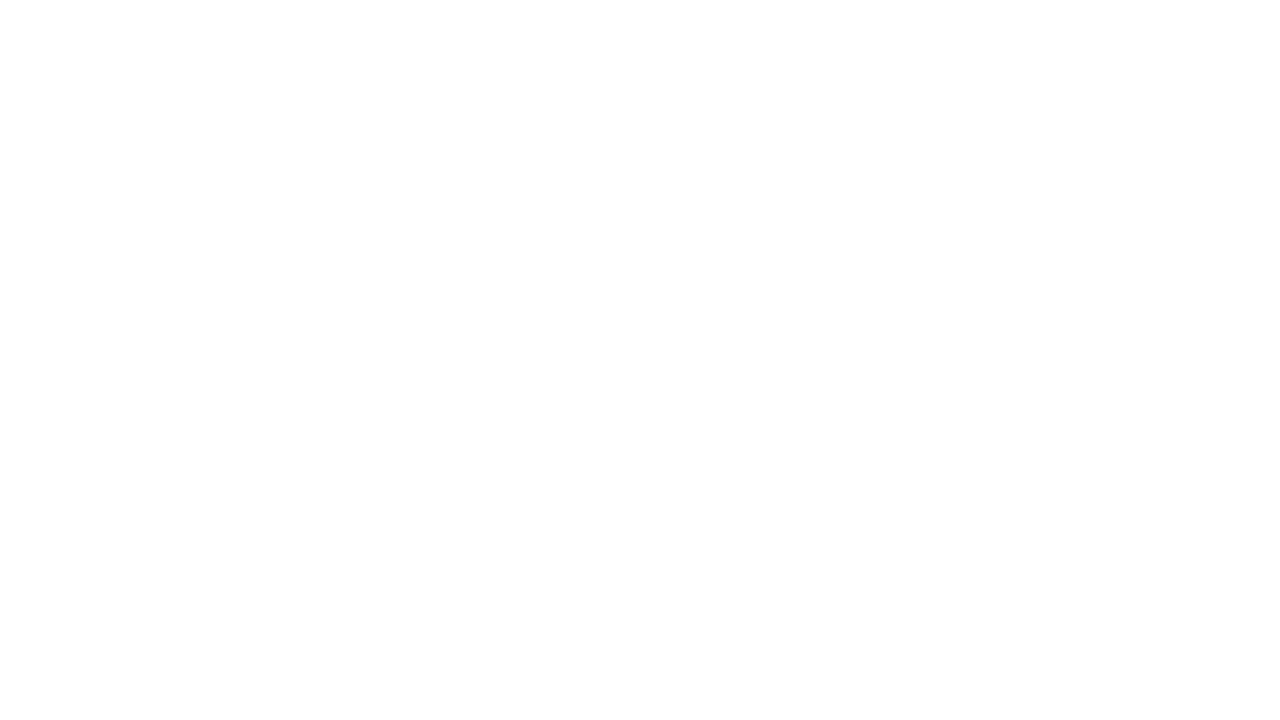
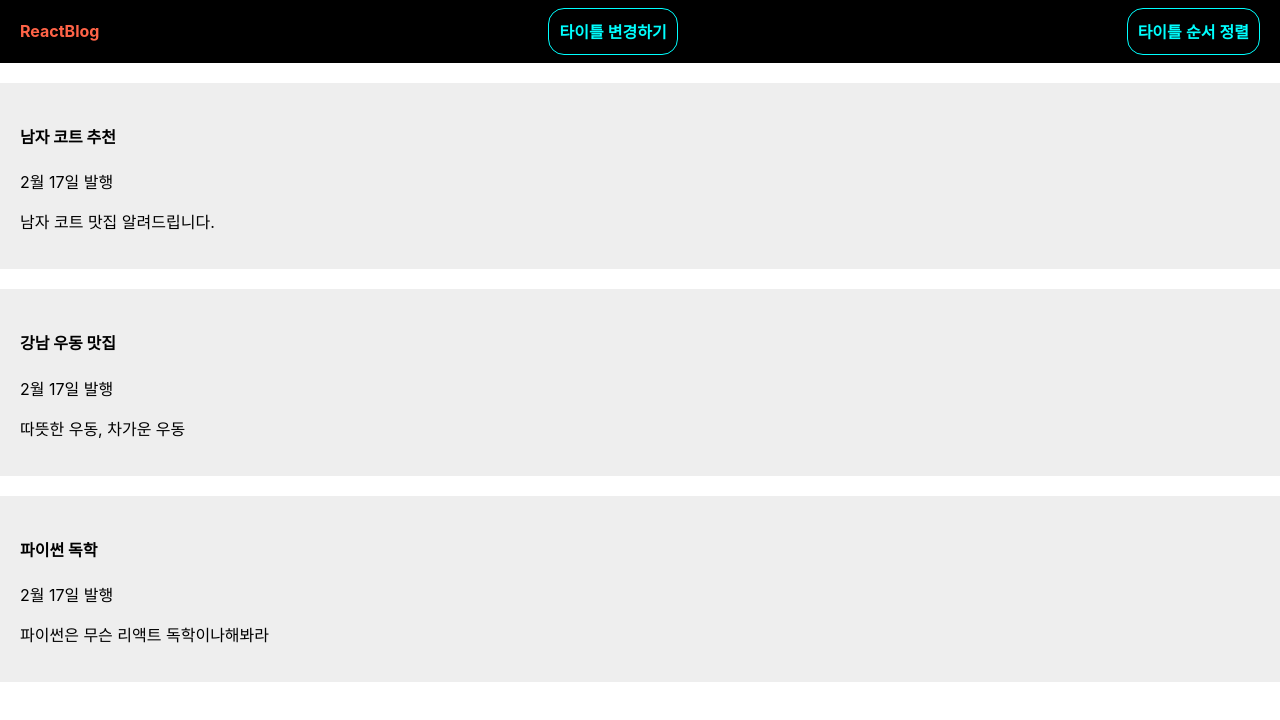
Before and after one commit to G1-H/react_study, a React (Create React App) app: page / in a window 1280 px wide. Shown: the top 720 px of the page. Built offline with nearby package versions, Linux system fonts and the light colour scheme.

Commit message:
코딩애플 유튜브 강의 간단 리액트 따라해보기

```diff
--- a/src/App.css
+++ b/src/App.css
@@ -1,5 +1,50 @@
 .App {
   text-align: center;
+}
+div {
+  box-sizing: border-box;
+}
+.list {
+  padding-left: 20px;
+  text-align: left;
+  border-bottom: 1px dotted black;
+}
+.black-nav {
+  display: flex;
+  background: black;
+  width: 100%;
+  color: white;
+  padding-left: 20px;
+  justify-content: space-between;
+  padding-right: 20px;
+}
+.titleChangeBtn {
+  display: flex;
+  justify-content: center;
+  align-items: center;
+  cursor: pointer;
+  border: 1px solid aqua;
+  border-radius: 1rem;
+  padding: 2px 10px 2px 10px;
+  margin-top: 0.5rem;
+  margin-bottom: 0.5rem;
+}
+.titleChangeBtn span {
+  color: aqua;
+  font-weight: bold;
+  font-family: Georgia, "Times New Roman", Times, serif;
+}
+.post {
+  margin-top: 20px;
+  padding: 20px;
+  background-color: #eee;
+  text-align: left;
+}
+
+.btnClicked {
+  color: gray !important;
+
+  text-decoration: line-through;
 }
 
 .App-logo {
--- a/src/App.js
+++ b/src/App.js
@@ -1,23 +1,61 @@
 import logo from "./logo.svg";
 import "./App.css";
+import { useState } from "react";
+
+import NavBtn from "./coding_apple/NavBtn";
+import PostList from "./coding_apple/PostList";
+import { useEffect } from "react";
 
 function App() {
+  const postExample = [
+    {
+      title: "남자 코트 추천",
+      body: "남자 코트 맛집 알려드립니다.",
+      date: "2월 17일",
+    },
+    {
+      title: "강남 우동 맛집",
+      body: "따뜻한 우동, 차가운 우동",
+      date: "2월 17일",
+    },
+    {
+      title: "파이썬 독학",
+      body: "파이썬은 무슨 리액트 독학이나해봐라",
+      date: "2월 17일",
+    },
+  ];
+  let [posts, setPosts] = useState(postExample);
+  useEffect(() => {
+    console.log("Posts 상태가 변경되었습니다:", posts);
+  }, [posts]);
+
   return (
     <div className="App">
-      <header className="App-header">
-        <img src={logo} className="App-logo" alt="logo" />
-        <p>
-          Edit <code>src/App.js</code> and save to reload.
-        </p>
-        <a
-          className="App-link"
-          href="https://reactjs.org"
-          target="_blank"
-          rel="noopener noreferrer"
-        >
-          Learn React
-        </a>
-      </header>
+      <div className="black-nav">
+        <h4 style={{ color: "tomato", fontWeight: "bolder", fontSize: "16px" }}>
+          ReactBlog
+        </h4>
+        <NavBtn
+          btnName="타이틀 변경하기"
+          onClick={() => {
+            let copy = [...posts];
+            copy[0].title = "여자 코트 추천";
+            setPosts(copy);
+          }}
+        />
+        <NavBtn
+          btnName="타이틀 순서 정렬"
+          onClick={() => {
+            let sortedPosts = [...posts];
+            sortedPosts.sort((a, b) => {
+              return a.title.localeCompare(b.title);
+            });
+
+            setPosts(sortedPosts);
+          }}
+        />
+      </div>
+      <PostList data={posts} />
     </div>
   );
 }
--- /dev/null
+++ b/src/coding_apple/NavBtn.jsx
@@ -0,0 +1,9 @@
+function NavBtn(props) {
+  return (
+    <div className="titleChangeBtn" onClick={props.onClick}>
+      <span>{props.btnName}</span>
+    </div>
+  );
+}
+
+export default NavBtn;
--- /dev/null
+++ b/src/coding_apple/Post.jsx
@@ -0,0 +1,11 @@
+function Post(props) {
+  return (
+    <div className="post">
+      <h4>{props.title}</h4>
+      <p>{props.date} 발행</p>
+      <p>{props.body}</p>
+    </div>
+  );
+}
+
+export default Post;
--- /dev/null
+++ b/src/coding_apple/PostList.jsx
@@ -0,0 +1,21 @@
+import { useState } from "react";
+import Post from "./Post";
+
+function PostList(props) {
+  return (
+    <>
+      {props.data.map((content) => {
+        return (
+          <Post
+            key={content.title}
+            title={content.title}
+            body={content.body}
+            date={content.date}
+          />
+        );
+      })}
+    </>
+  );
+}
+
+export default PostList;
--- a/src/index.js
+++ b/src/index.js
@@ -11,7 +11,7 @@ import NotificationList from "./chapter_6/NotificationList";
 const root = ReactDOM.createRoot(document.getElementById("root"));
 root.render(
   <React.StrictMode>
-    <NotificationList />
+    <App />
   </React.StrictMode>
 );
 
```
Also changed, not shown: src/chapter_4/Clock.jsx (line endings or trailing spaces).
